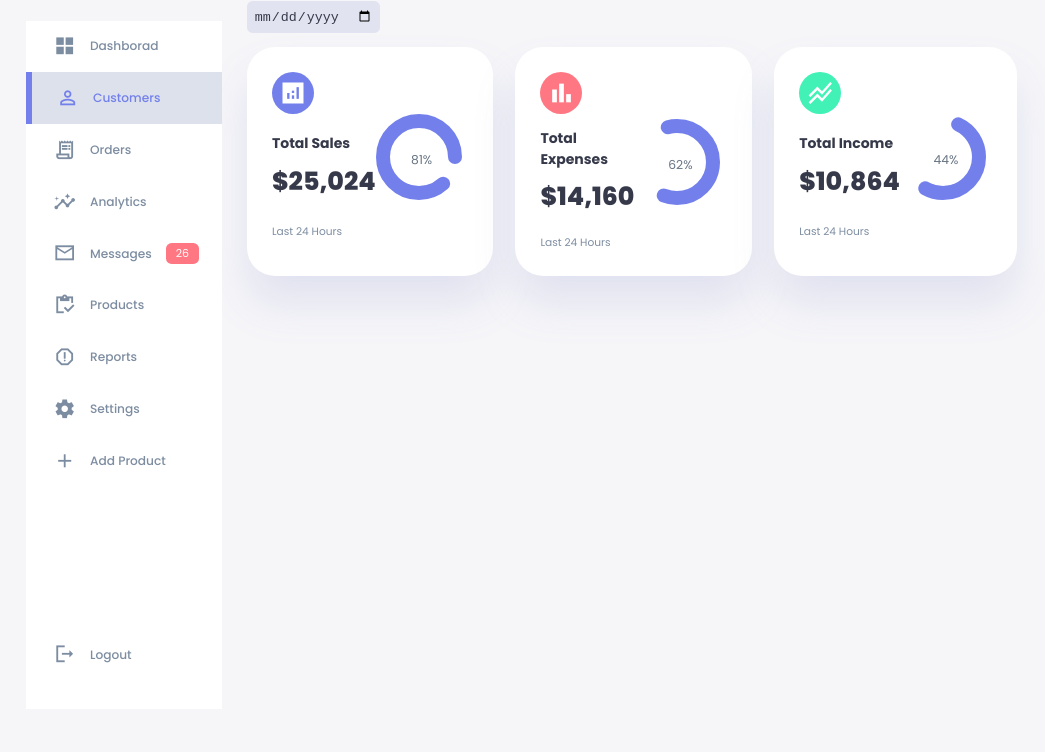
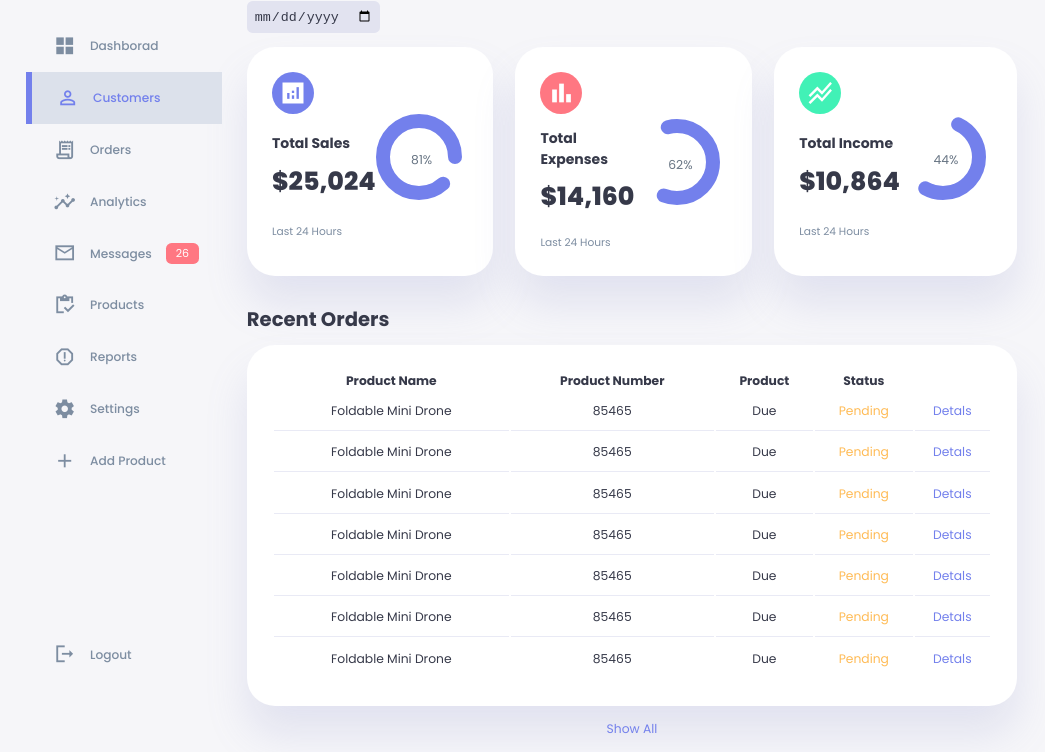
Before and after one commit to mdev1987/AdminDashboard, a plain HTML site: page index.html in a window 1280 px wide. Shown: the part 71-823 px from the top of the page, without its empty margins (0-1045 px from the left). Before the commit the page ends 800 px from the top, so only its background shows below. Drawn offline with Linux system fonts and the light colour scheme.

Commit message:
Recent Orders section in Main section completed

```diff
--- a/index.html
+++ b/index.html
@@ -79,6 +79,7 @@
                 <input type="date">
             </div>
 
+            <!-- ------- Insights ----------- -->
             <div class="insights">
 
                 <!-- ------- SALES -------- -->
@@ -147,6 +148,80 @@
                     <small class="text-muted">Last 24 Hours</small>
                 </div>
             </div>
+
+            <!-- -----  Recents Records ------ -->
+            <div class="recent-orders">
+                <h2>Recent Orders</h2>
+                <table>
+                    <thead>
+                        <tr>
+                            <th>Product Name</th>
+                            <th>Product Number</th>
+                            <th>Product</th>
+                            <th>Status</th>
+                            <th></th>
+                        </tr>
+                    </thead>
+                    <tbody>
+                        <tr>
+                            <td>Foldable Mini Drone</td>
+                            <td>85465</td>
+                            <td>Due</td>
+                            <td class="warning">Pending</td>
+                            <td class="primary">Detals</td>
+                        </tr>
+
+                        <tr>
+                            <td>Foldable Mini Drone</td>
+                            <td>85465</td>
+                            <td>Due</td>
+                            <td class="warning">Pending</td>
+                            <td class="primary">Detals</td>
+                        </tr>
+
+                        <tr>
+                            <td>Foldable Mini Drone</td>
+                            <td>85465</td>
+                            <td>Due</td>
+                            <td class="warning">Pending</td>
+                            <td class="primary">Detals</td>
+                        </tr>
+
+                        <tr>
+                            <td>Foldable Mini Drone</td>
+                            <td>85465</td>
+                            <td>Due</td>
+                            <td class="warning">Pending</td>
+                            <td class="primary">Detals</td>
+                        </tr>
+
+                        <tr>
+                            <td>Foldable Mini Drone</td>
+                            <td>85465</td>
+                            <td>Due</td>
+                            <td class="warning">Pending</td>
+                            <td class="primary">Detals</td>
+                        </tr>
+
+                        <tr>
+                            <td>Foldable Mini Drone</td>
+                            <td>85465</td>
+                            <td>Due</td>
+                            <td class="warning">Pending</td>
+                            <td class="primary">Detals</td>
+                        </tr>
+
+                        <tr>
+                            <td>Foldable Mini Drone</td>
+                            <td>85465</td>
+                            <td>Due</td>
+                            <td class="warning">Pending</td>
+                            <td class="primary">Detals</td>
+                        </tr>
+                    </tbody>
+                </table>
+                <a href="#">Show All</a>
+            </div>
         </main>
 
     </div>
--- a/style.css
+++ b/style.css
@@ -8,7 +8,7 @@
     --color-white: #fff;
     --color-info-dark: #7d8da1;
     --color-info-light: #dce1eb;
-    --color-light: rgba(132,139,200,0.18);
+    --color-light: rgba(132, 139, 200, 0.18);
     --color-dark: #363949;
     --color-primary-variant: #111e88;
     --color-dark-varient: #677483;
@@ -53,7 +53,7 @@ body {
 
 .container {
     display: grid;
-    width:96%;
+    width: 96%;
     margin: 0 auto;
     gap: 1.8rem;
     grid-template-columns: 14rem auto 23rem;
@@ -147,7 +147,7 @@ aside .logo {
 }
 
 aside .logo img {
-    width:2rem;
+    width: 2rem;
     height: 2rem;
 }
 
@@ -157,7 +157,6 @@ aside .close {
 
 /* ---------- Sidebar ------------ */
 aside .sidebar {
-    background: white;
     display: flex;
     flex-direction: column;
     height: 86vh;
@@ -191,7 +190,7 @@ aside .sidebar a:last-child {
     width: 100%;
 }
 
-aside .sidebar a.active{
+aside .sidebar a.active {
     background: var(--color-info-light);
     color: var(--color-primary);
     margin-left: 0;
@@ -227,6 +226,8 @@ aside .sidebar .message-count {
 
 
 /* ----------- Main Section ------------ */
+
+/* ----- Insights ------ */
 main {
     margin-top: 1.4rem;
 }
@@ -236,21 +237,21 @@ main .date {
     background: var(--color-light);
     border-radius: var(--border-radius-1);
     margin-top: 1rem;
-    padding:0.5rem;
+    padding: 0.5rem;
 }
 
-main .date input[type="date"]{
+main .date input[type="date"] {
     background: transparent;
     color: var(--color-dark)
 }
 
 main .insights {
     display: grid;
-    grid-template-columns: repeat(3,1fr);
+    grid-template-columns: repeat(3, 1fr);
     gap: 1.6rem;
 }
 
-main .insights > div {
+main .insights>div {
     background: var(--color-white);
     padding: var(--card-padding);
     border-radius: var(--card-border-radius);
@@ -259,11 +260,11 @@ main .insights > div {
     transition: all 300ms ease;
 }
 
-main .insights > div:hover {
+main .insights>div:hover {
     box-shadow: none;
 }
 
-main .insights > div span {
+main .insights>div span {
     background: var(--color-primary);
     padding: 0.5rem;
     border-radius: 50%;
@@ -271,15 +272,15 @@ main .insights > div span {
     font-size: 2rem;
 }
 
-main .insights > div.expenses span {
+main .insights>div.expenses span {
     background: var(--color-danger);
 }
 
-main .insights > div.income span {
+main .insights>div.income span {
     background: var(--color-success);
 }
 
-main .insights > div .middle {
+main .insights>div .middle {
     display: flex;
     align-items: center;
     justify-content: space-between;
@@ -314,8 +315,8 @@ main .insights svg circle {
 }
 
 main .insights .sales svg circle {
-     stroke-dashoffset: -30;
-     stroke-dasharray: 200;
+    stroke-dashoffset: -30;
+    stroke-dasharray: 200;
 }
 
 main .insights .expenses svg circle {
@@ -331,7 +332,7 @@ main .insights .income svg circle {
 main .insights .progress .number {
     position: absolute;
     top: 0;
-    left:0;
+    left: 0;
     height: 100%;
     width: 100%;
     display: flex;
@@ -343,3 +344,43 @@ main .insights small {
     margin-top: 1.3rem;
     display: block;
 }
+
+
+/* ----- Recent Orders ----- */
+main .recent-orders {
+    margin-top: 2rem;
+}
+
+main .recent-orders h2 {
+    margin-bottom: 0.8rem;
+}
+
+main .recent-orders table {
+    background: var(--color-white);
+    width: 100%;
+    text-align: center;
+    border-radius: var(--card-border-radius);
+    padding: var(--card-padding);
+    box-shadow: var(--box-shadow);
+    transition: all 300ms ease;
+}
+
+main .recent-orders table:hover {
+    box-shadow: none;
+}
+
+main table tbody td {
+    height: 2.8rem;
+    border-bottom: 1px solid var(--color-light);
+}
+
+main table tbody tr:last-child td {
+    border: none;
+}
+
+main .recent-orders a {
+    text-align: center;
+    display: block;
+    margin: 1rem auto;
+    color: var(--color-primary);
+}
```
